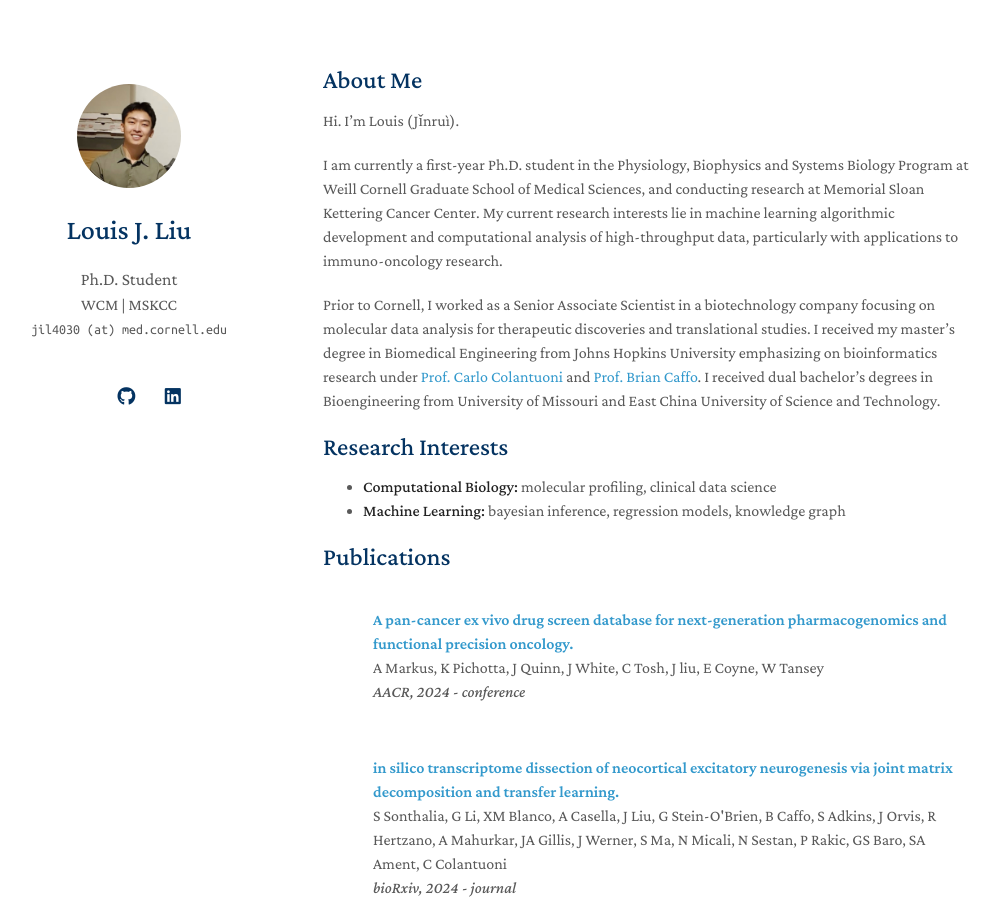
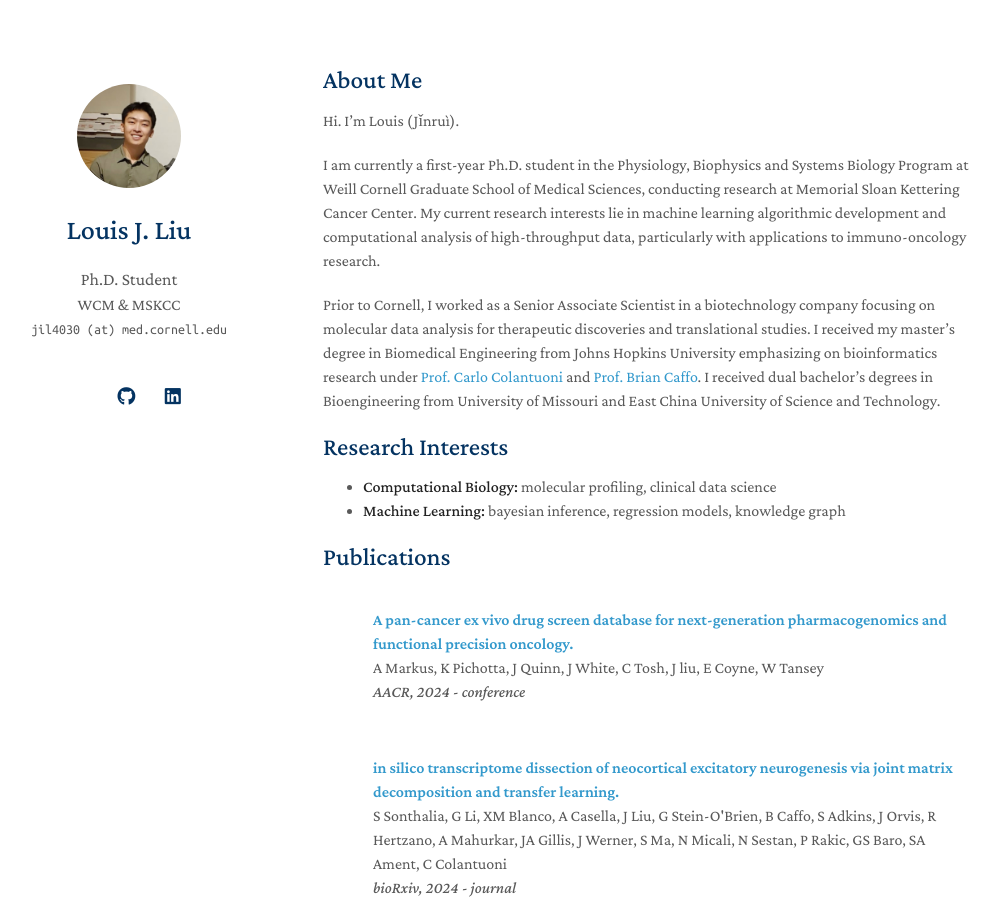
Before and after one commit to louis-jliu/louis-jliu.github.io, a Jekyll site: the page built from index.md, in a window 1280 px wide and 900 px high. Shown: the whole window, without its empty margins (147-1147 px from the left). Built offline with Jekyll 4.4.1, drawn with Linux system fonts in a browser that asks for light colours; nearby versions of some CDN libraries; a style sheet for code colours, icons or effects is not loaded; our own code applies the rules of GitHub Pages for plain Markdown files.

```diff
--- a/_config.yml
+++ b/_config.yml
@@ -1,7 +1,7 @@
 # Basic Information
 title: Louis J. Liu
 position: Ph.D. Student
-affiliation: WCM | MSKCC
+affiliation: WCM & MSKCC
 email: jil4030 (at) med.cornell.edu
 
 # Search Engine Optimization (SEO)
@@ -21,8 +21,8 @@ linkedin: https://www.linkedin.com/in/louisjinruiliu
 # Images (e.g., your profile picture and your website's favicon)
 # "favicon" and "favicon_dark" are used for the light and dark modes, respectively.
 avatar: ./assets/img/avatar.jpeg
-favicon: ./assets/img/favicon-liu.png
-favicon_dark: ./assets/img/favicon-liu.png
+favicon: ./assets/img/favicon-dna.png
+favicon_dark: ./assets/img/favicon-dna.png
 
 # Footnote
 # You may use the option to disable the footnote, "Powered by Jekyll and Minimal Light theme."
--- a/index.md
+++ b/index.md
@@ -6,7 +6,7 @@ layout: homepage
 
 Hi. I'm Louis (Jǐnruì).
 
-I am currently a first-year Ph.D. student in the Physiology, Biophysics and Systems Biology Program at Weill Cornell Graduate School of Medical Sciences, and conducting research at Memorial Sloan Kettering Cancer Center. My current research interests lie in machine learning algorithmic development and computational analysis of high-throughput data, particularly with applications to immuno-oncology research.
+I am currently a first-year Ph.D. student in the Physiology, Biophysics and Systems Biology Program at Weill Cornell Graduate School of Medical Sciences, conducting research at Memorial Sloan Kettering Cancer Center. My current research interests lie in machine learning algorithmic development and computational analysis of high-throughput data, particularly with applications to immuno-oncology research.
 
 Prior to Cornell, I worked as a Senior Associate Scientist in a biotechnology company focusing on molecular data analysis for therapeutic discoveries and translational studies. I received my master's degree in Biomedical Engineering from Johns Hopkins University emphasizing on bioinformatics research under [Prof. Carlo Colantuoni](https://www.hopkinsmedicine.org/profiles/details/carlo-colantuoni) and [Prof. Brian Caffo](https://sites.google.com/view/bcaffo/home). I received dual bachelor's degrees in Bioengineering from University of Missouri and East China University of Science and Technology.
 
```
